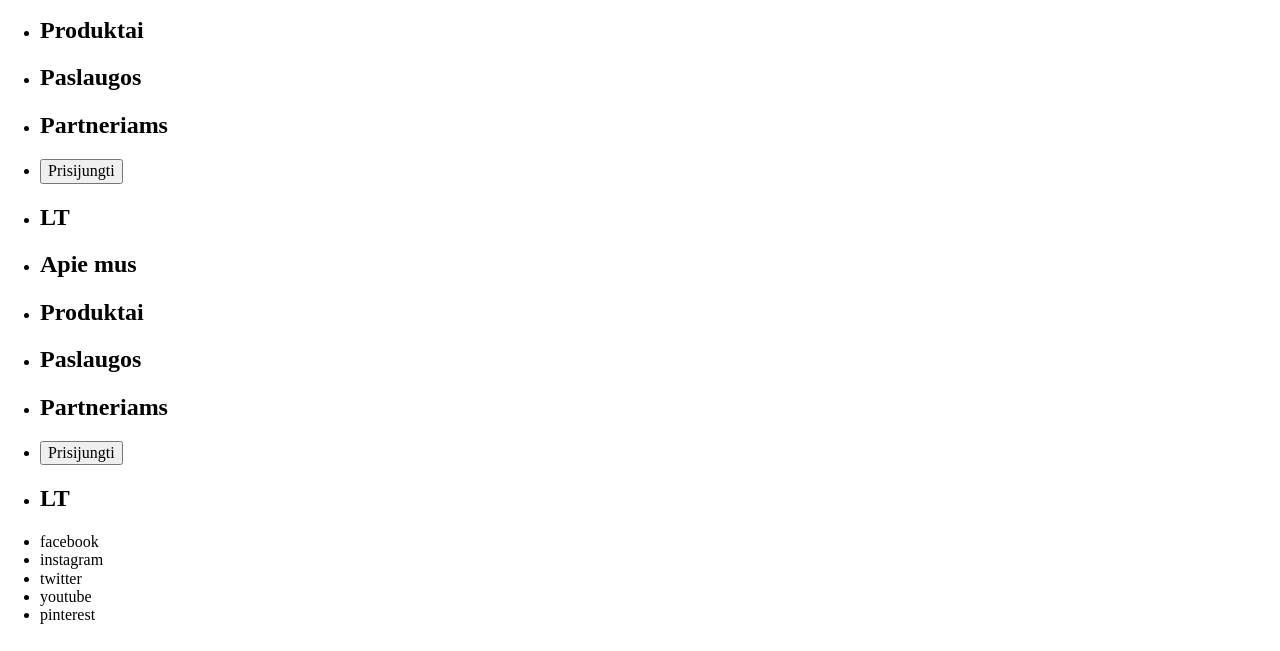
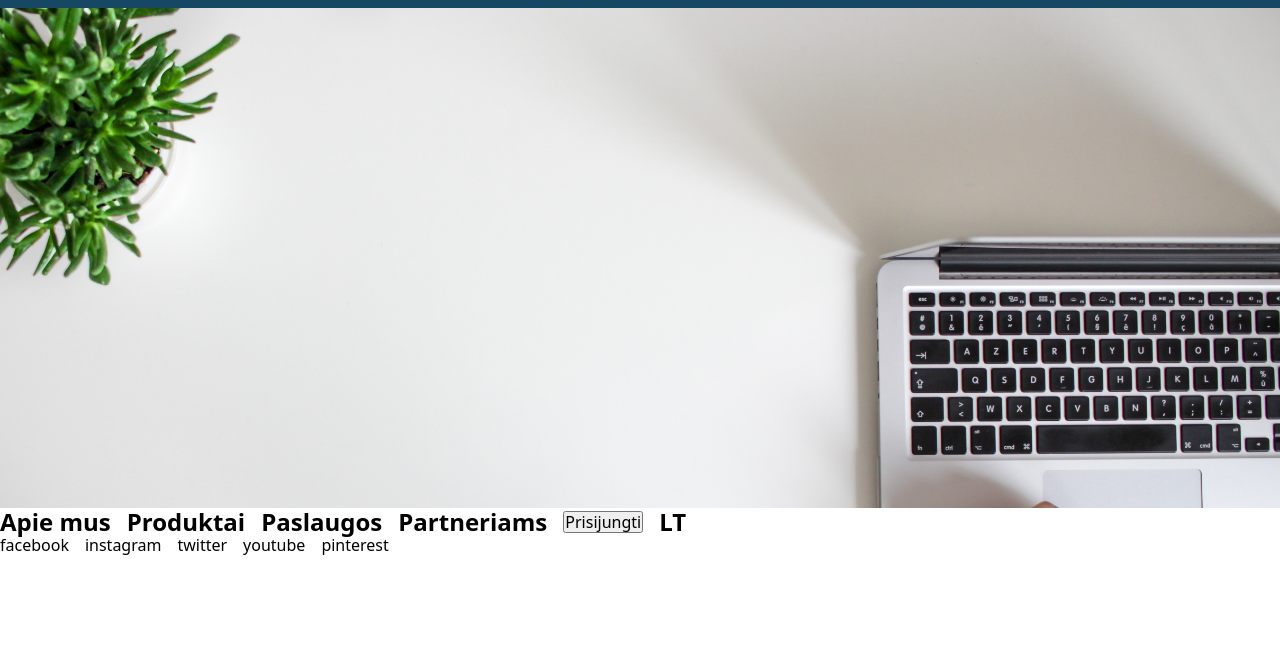
Before and after one commit to akmindaugas/Algio_pirmas, a plain HTML site: page index.html in a window 1280 px wide. Shown: the part 149-800 px from the top of the page. Drawn offline with nearby package versions, Linux system fonts and the light colour scheme.

Commit message:
commit_first

```diff
--- a/index.html
+++ b/index.html
@@ -16,12 +16,12 @@
     </div>
     <div class="menu top">
         <ul>
-            <li><h2>Apie mus</h2></li>
-            <li><h2>Produktai</h2></li>
-            <li><h2>Paslaugos</h2></li>
-            <li><h2>Partneriams</h2></li>
-            <li><button>Prisijungti</button></li>
-            <li><h2>LT</h2></li>
+            <li><a href="#">Apie mus</a></li>
+            <li><a href="#">Produktai</a></li>
+            <li><a href="#">Paslaugos</a></li>
+            <li><a href="#">Partneriams</a></li>
+            <li><button class="log_in" >Prisijungti</button></li>
+            <li><a href="#">LT</a></li>
         </ul>
     </div>
 </div>
--- a/style.css
+++ b/style.css
@@ -0,0 +1,64 @@
+
+  @import url('https://fonts.googleapis.com/css2?family=Roboto:ital,wght@0,100;0,300;0,400;0,500;0,700;0,900;1,100;1,300;1,400;1,500;1,700;1,900&display=swap');
+  :root{
+    --color_dark: #164863;
+    --color_lighter: #427D9D;
+    --color_greenish: #9BBEC8;
+    --color_light: #DDF2FD;
+    --color_text_ligth: #ffff;
+  }
+
+  *{
+    margin: 0px;
+    padding: 0px;
+    box-sizing: border-box;
+  }
+  main{
+    font-family: system-ui, -apple-system, BlinkMacSystemFont, 'Segoe UI', Roboto, Oxygen, Ubuntu, Cantarell, 'Open Sans', 'Helvetica Neue', sans-serif;
+    display: flex;
+    flex-direction: column;
+    margin-left: auto;
+    margin-right: auto;
+    text-align: center;
+    max-width: 2000pxpx;
+
+  }
+  .top_section{
+    display: inline-flex;
+    flex-direction: row;
+    width: 100%;
+    height: auto;
+    padding: 30px 60px;
+    background-color: var(--color_dark);
+    color: var(--color_text_ligth);
+    justify-content: space-between;
+    align-items: center;
+  }
+  ul{
+    display: flex;
+    flex-direction: row;
+    align-items: center;
+    gap: 1em;
+  }
+li{
+    list-style-type: none;
+}
+ a{
+    color: var(--color_text_ligth);
+    text-decoration: none;
+ }
+ .log_in{
+    padding: 8px 8px;
+    border: none;
+    border-radius: 5px;
+ }
+.middle_section{
+    display: flex ;
+    flex-direction: column;
+    background-image: url(./img/middle_section_background.jpg);
+   background-size: cover;
+   background-repeat: no-repeat;
+    width: 100%;
+    height: 500px;
+
+}
```
Also changed, not shown: img/middle_section_background.jpg (added), 2 other files.
